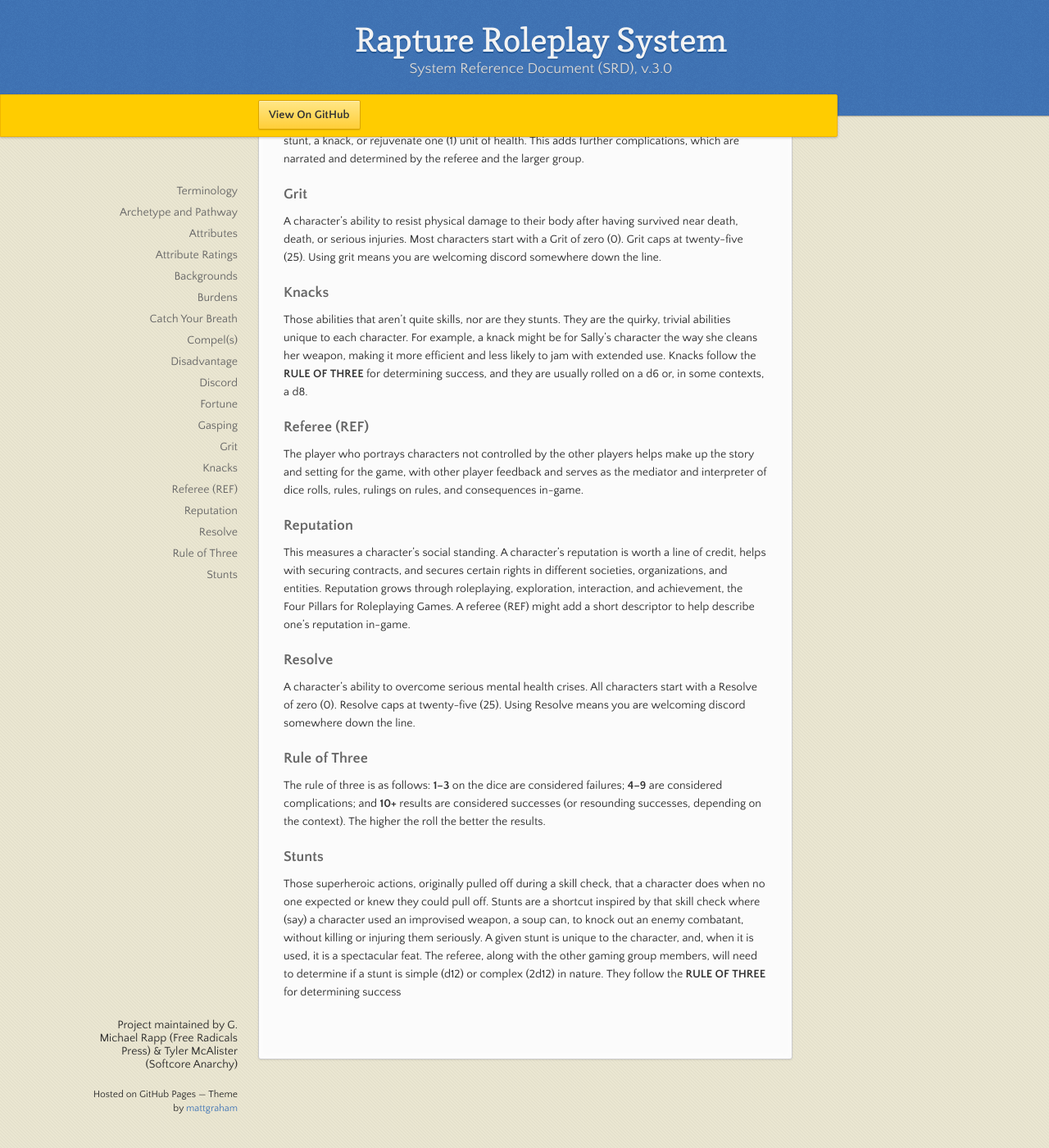
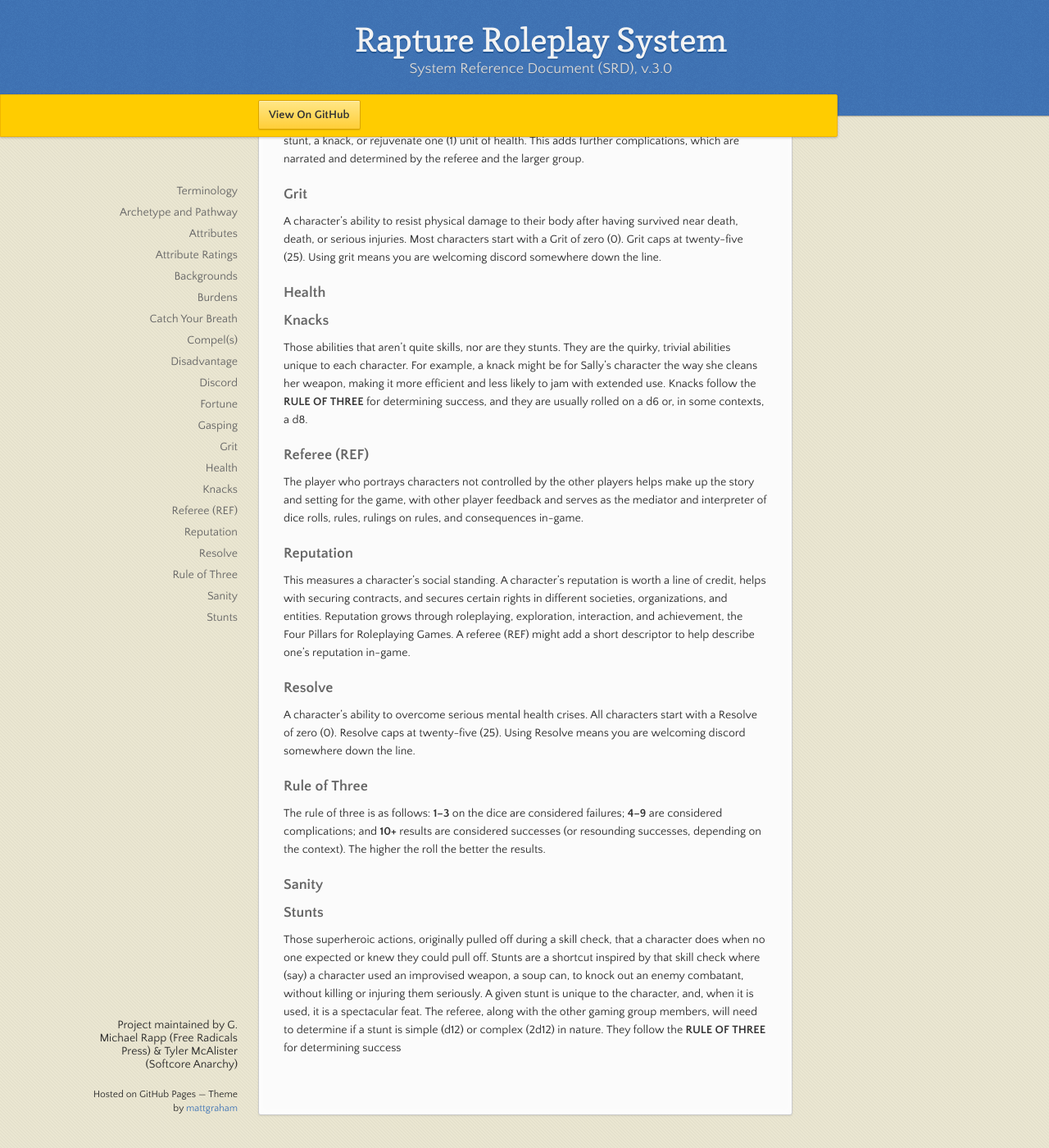
Before and after one commit to GMichaelRapp/rapture, a Jekyll site: the page built from terminology.md, in a window 1280 px wide and 1400 px high, scrolled down 1504 px. Shown: the whole window at 82% size. Built offline with Jekyll 4.4.1, drawn with Linux system fonts in a browser that asks for light colours.

Commit message:
Update terminology.md

```diff
--- a/terminology.md
+++ b/terminology.md
@@ -47,6 +47,8 @@ Players have the option to break combat or the action, for a short period, by ga
 ### Grit
 A character’s ability to resist physical damage to their body after having survived near death, death, or serious injuries. Most characters start with a Grit of zero (0). Grit caps at twenty-five (25). Using grit means you are welcoming discord somewhere down the line.
 
+### Health
+
 ### Knacks
 Those abilities that aren’t quite skills, nor are they stunts. They are the quirky, trivial abilities unique to each character. For example, a knack might be for Sally’s character the way she cleans her weapon, making it more efficient and less likely to jam with extended use. Knacks follow the **RULE OF THREE** for determining success, and they are usually rolled on a d6 or, in some contexts, a d8.
 
@@ -62,5 +64,7 @@ A character’s ability to overcome serious mental health crises. All characters
 ### Rule of Three
 The rule of three is as follows: **1–3** on the dice are considered failures; **4–9** are considered complications; and **10+** results are considered successes (or resounding successes, depending on the context). The higher the roll the better the results.
 
+### Sanity
+
 ### Stunts
 Those superheroic actions, originally pulled off during a skill check, that a character does when no one expected or knew they could pull off. Stunts are a shortcut inspired by that skill check where (say) a character used an improvised weapon, a soup can, to knock out an enemy combatant, without killing or injuring them seriously. A given stunt is unique to the character, and, when it is used, it is a spectacular feat. The referee, along with the other gaming group members, will need to determine if a stunt is simple (d12) or complex (2d12) in nature. They follow the **RULE OF THREE** for determining success
```
